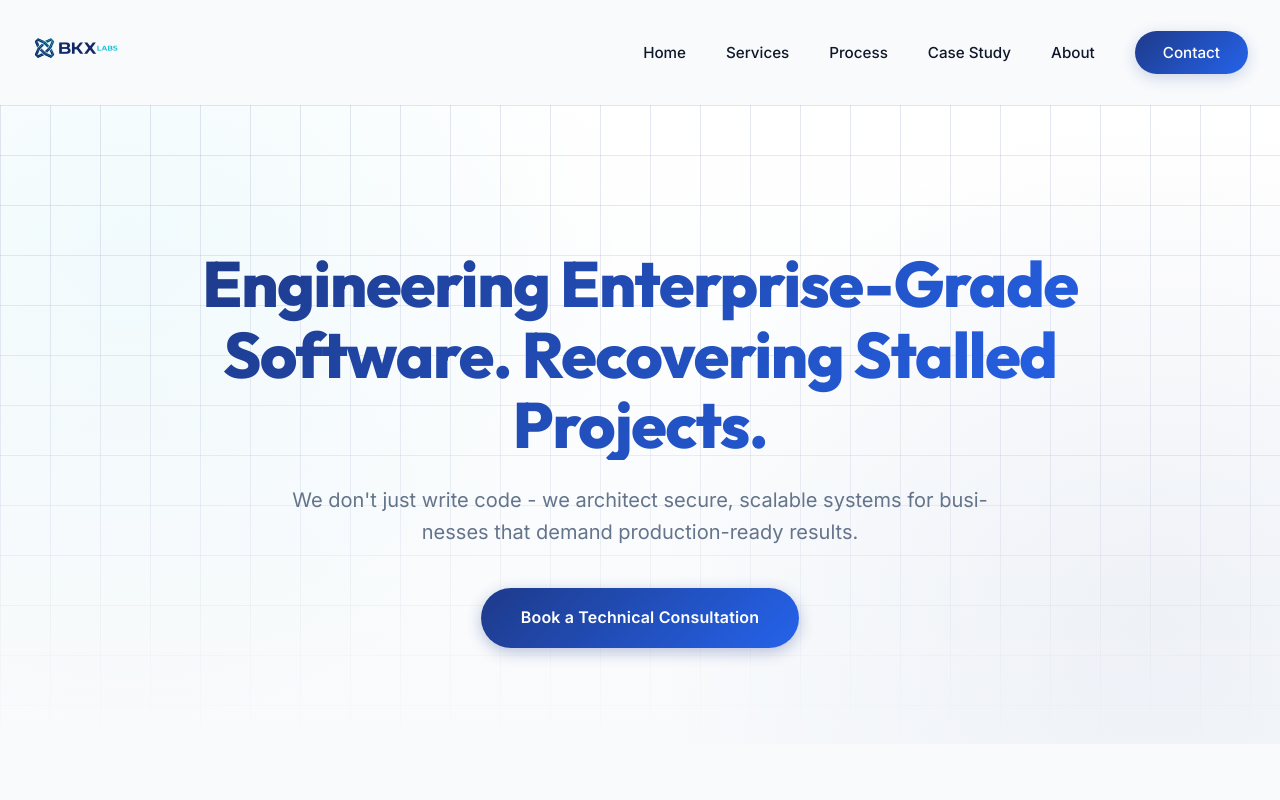
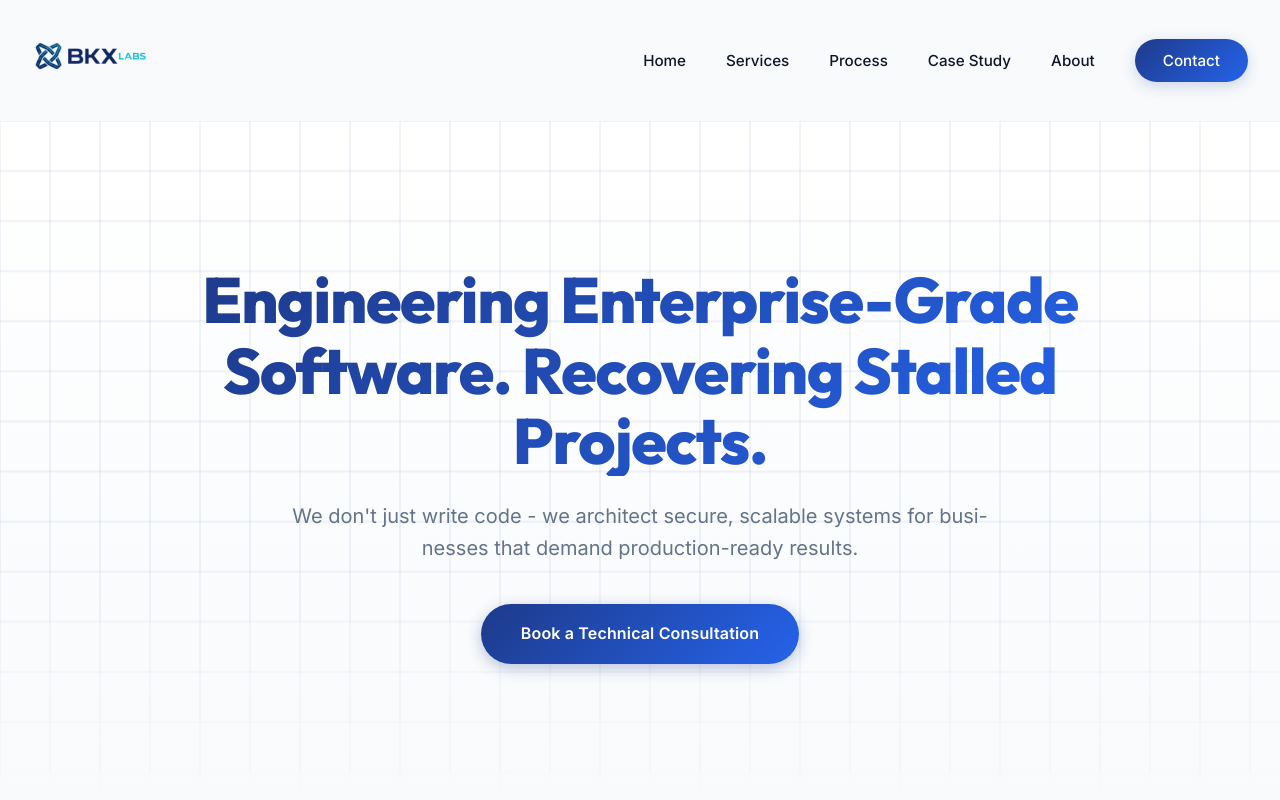
Before and after one commit to faisalkhalid09/BKX-Labs, a React (Vite) app in the folder frontend/: page / in a window 1280 px wide. Shown: the top 800 px of the page. Built offline with nearby package versions, Linux system fonts and the light colour scheme.

Commit message:
Fix: Use this. instead of  in Alpine.data() component

```diff
--- a/frontend/src/components/layout/Navbar.css
+++ b/frontend/src/components/layout/Navbar.css
@@ -28,13 +28,13 @@
 }
 
 .logo-img {
-    height: 48px;
+    height: 64px;
     width: auto;
     transition: height 0.3s ease;
 }
 
 .navbar.scrolled .logo-img {
-    height: 40px;
+    height: 52px;
 }
 
 /* Desktop Navigation */
--- a/frontend/src/components/ui/Hero.css
+++ b/frontend/src/components/ui/Hero.css
@@ -1,13 +1,20 @@
 .hero {
-    background:
-        radial-gradient(circle at 10% 20%, rgba(6, 182, 212, 0.05) 0%, transparent 40%),
-        radial-gradient(circle at 90% 80%, rgba(30, 58, 138, 0.05) 0%, transparent 40%),
-        linear-gradient(to bottom, #ffffff 0%, #f8fafc 100%);
-    padding: 9rem 0 6rem;
+    background: linear-gradient(to bottom, #ffffff 0%, #f8fafc 100%);
+    padding: 9rem 0 8rem;
     /* Increased top padding to account for fixed navbar */
     text-align: center;
     position: relative;
     overflow: hidden;
+}
+
+.hero-canvas {
+    position: absolute;
+    top: 0;
+    left: 0;
+    width: 100%;
+    height: 100%;
+    z-index: 0;
+    pointer-events: auto;
 }
 
 .hero-content {
@@ -31,27 +38,9 @@
     text-align: center;
 }
 
-/* Blue grid pattern overlay that fades at the bottom */
-.hero::before {
-    content: '';
-    position: absolute;
-    top: 0;
-    left: 0;
-    width: 100%;
-    height: 100%;
-    background-image:
-        linear-gradient(rgba(30, 58, 138, 0.12) 1px, transparent 1px),
-        linear-gradient(90deg, rgba(30, 58, 138, 0.12) 1px, transparent 1px);
-    background-size: 50px 50px;
-    mask-image: linear-gradient(to bottom, rgba(0, 0, 0, 1) 0%, rgba(0, 0, 0, 0.6) 60%, rgba(0, 0, 0, 0) 100%);
-    -webkit-mask-image: linear-gradient(to bottom, rgba(0, 0, 0, 1) 0%, rgba(0, 0, 0, 0.6) 60%, rgba(0, 0, 0, 0) 100%);
-    z-index: 0;
-    pointer-events: none;
-}
-
 @media (max-width: 768px) {
     .hero {
-        padding: 7rem 0 4rem;
+        padding: 7rem 0 5rem;
     }
 
     .hero-subtitle {
--- a/frontend/src/components/ui/Hero.tsx
+++ b/frontend/src/components/ui/Hero.tsx
@@ -1,3 +1,4 @@
+import { useEffect, useRef } from 'react';
 import type { ReactNode } from 'react';
 import Container from '../layout/Container';
 import Button from './Button';
@@ -12,8 +13,104 @@ interface HeroProps {
 }
 
 const Hero = ({ title, subtitle, ctaText, ctaLink, children }: HeroProps) => {
+    const canvasRef = useRef<HTMLCanvasElement>(null);
+
+    useEffect(() => {
+        const canvas = canvasRef.current;
+        if (!canvas) return;
+
+        const ctx = canvas.getContext('2d');
+        if (!ctx) return;
+
+        // Set canvas size
+        const resizeCanvas = () => {
+            canvas.width = canvas.offsetWidth;
+            canvas.height = canvas.offsetHeight;
+        };
+        resizeCanvas();
+        window.addEventListener('resize', resizeCanvas);
+
+        // Mouse tracking
+        let mouseX = -1000;
+        let mouseY = -1000;
+        const handleMouseMove = (e: MouseEvent) => {
+            const rect = canvas.getBoundingClientRect();
+            mouseX = e.clientX - rect.left;
+            mouseY = e.clientY - rect.top;
+        };
+        const handleMouseLeave = () => {
+            mouseX = -1000;
+            mouseY = -1000;
+        };
+        canvas.addEventListener('mousemove', handleMouseMove);
+        canvas.addEventListener('mouseleave', handleMouseLeave);
+
+        // Grid settings
+        const gridSize = 50;
+        const interactionRadius = 120;
+        const maxDisplacement = 20;
+
+        // Animation loop
+        const animate = () => {
+            ctx.clearRect(0, 0, canvas.width, canvas.height);
+
+            // Draw grid with mouse interaction
+            for (let x = 0; x < canvas.width; x += gridSize) {
+                for (let y = 0; y < canvas.height; y += gridSize) {
+                    const dx = mouseX - x;
+                    const dy = mouseY - y;
+                    const distance = Math.sqrt(dx * dx + dy * dy);
+
+                    let offsetX = 0;
+                    let offsetY = 0;
+                    let opacity = 0.12;
+
+                    if (distance < interactionRadius) {
+                        const force = (interactionRadius - distance) / interactionRadius;
+                        offsetX = (dx / distance) * force * maxDisplacement;
+                        offsetY = (dy / distance) * force * maxDisplacement;
+                        opacity = 0.12 + force * 0.3;
+                    }
+
+                    // Apply fade based on position (fade at bottom)
+                    const fadeStart = canvas.height * 0.6;
+                    if (y > fadeStart) {
+                        const fadeProgress = (y - fadeStart) / (canvas.height - fadeStart);
+                        opacity *= (1 - fadeProgress);
+                    }
+
+                    ctx.strokeStyle = `rgba(30, 58, 138, ${opacity})`;
+                    ctx.lineWidth = 1;
+
+                    // Vertical line
+                    ctx.beginPath();
+                    ctx.moveTo(x + offsetX, y + offsetY);
+                    ctx.lineTo(x + offsetX, y + gridSize + offsetY);
+                    ctx.stroke();
+
+                    // Horizontal line
+                    ctx.beginPath();
+                    ctx.moveTo(x + offsetX, y + offsetY);
+                    ctx.lineTo(x + gridSize + offsetX, y + offsetY);
+                    ctx.stroke();
+                }
+            }
+
+            requestAnimationFrame(animate);
+        };
+
+        animate();
+
+        return () => {
+            window.removeEventListener('resize', resizeCanvas);
+            canvas.removeEventListener('mousemove', handleMouseMove);
+            canvas.removeEventListener('mouseleave', handleMouseLeave);
+        };
+    }, []);
+
     return (
         <div className="hero">
+            <canvas ref={canvasRef} className="hero-canvas" />
             <Container>
                 <div className="hero-content">
                     <h1 className="animate-fade-in">{title}</h1>
```
